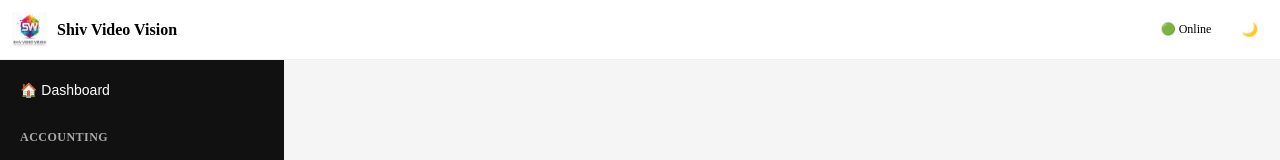
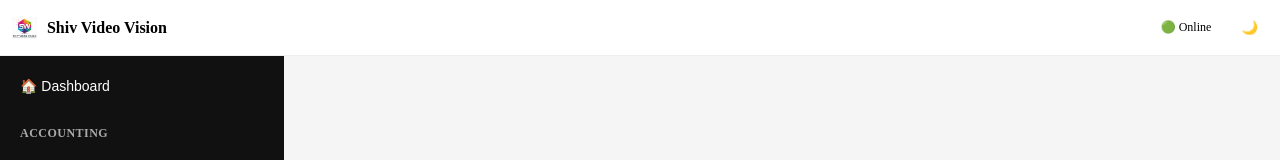
Before and after one commit to mojosyscom-lang/shiv-video-vision-app, a plain HTML site: page app.html in a window 1280 px wide. Shown: the top 160 px of the page. Drawn offline with nearby package versions, Linux system fonts and the light colour scheme.

Commit message:
Update style.css

```diff
--- a/css/style.css
+++ b/css/style.css
@@ -37,6 +37,16 @@ html, body {
   padding: 12px;
   background: #fff;
   border-bottom: 1px solid #eee;
+}
+
+.appHeader img {
+  height: 22px !important;
+  width: auto !important;
+}
+
+.appHeader strong {
+  font-size: 16px;
+  line-height: 1;
 }
 
 /* CHANGE REQUESTED: allow content to scroll inside app only */
```
